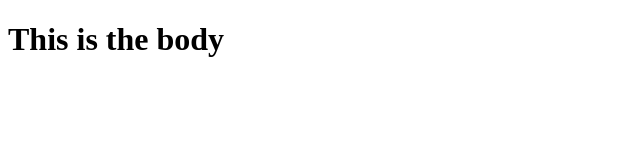
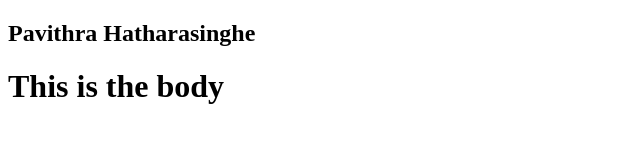
Before and after one commit to pavithrahatharasinghe/pavithrahatharasinghe.github.io, a plain HTML site: page index.html in a window 1280 px wide. Shown: the whole page, without its empty margins (0-640 px from the left). Drawn offline with Linux system fonts and the light colour scheme.

Commit message:
checking updates

```diff
--- a/index.html
+++ b/index.html
@@ -4,6 +4,7 @@
     <title>Pavithra Hatharasinghe</title>
 </head>
 <body>
+<h2> Pavithra Hatharasinghe</h2>
     <h1>This is the body</h1>
 </body>
 </html>
```
